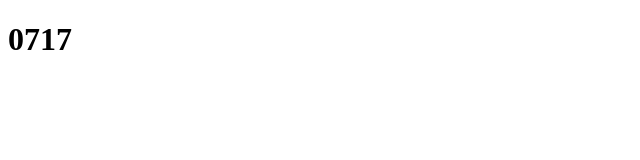
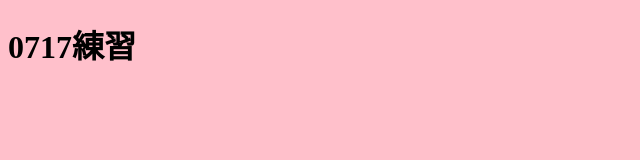
Before and after one commit to Annechu18/test0717, a plain HTML site: page index.html in a window 1280 px wide. Shown: the whole page, without its empty margins (0-640 px from the left). Drawn offline with Linux system fonts and the light colour scheme.

Commit message:
網頁上色

```diff
--- a/index.html
+++ b/index.html
@@ -4,8 +4,9 @@
     <meta charset="UTF-8">
     <meta name="viewport" content="width=device-width, initial-scale=1.0">
     <title>Document</title>
+    <link rel="stylesheet" href="/style.css">
 </head>
 <body>
-    <h1>0717</h1>
+    <h1>0717練習</h1>
 </body>
 </html>
--- /dev/null
+++ b/style.css
@@ -0,0 +1,3 @@
+body{
+    background-color: pink;
+}
```
